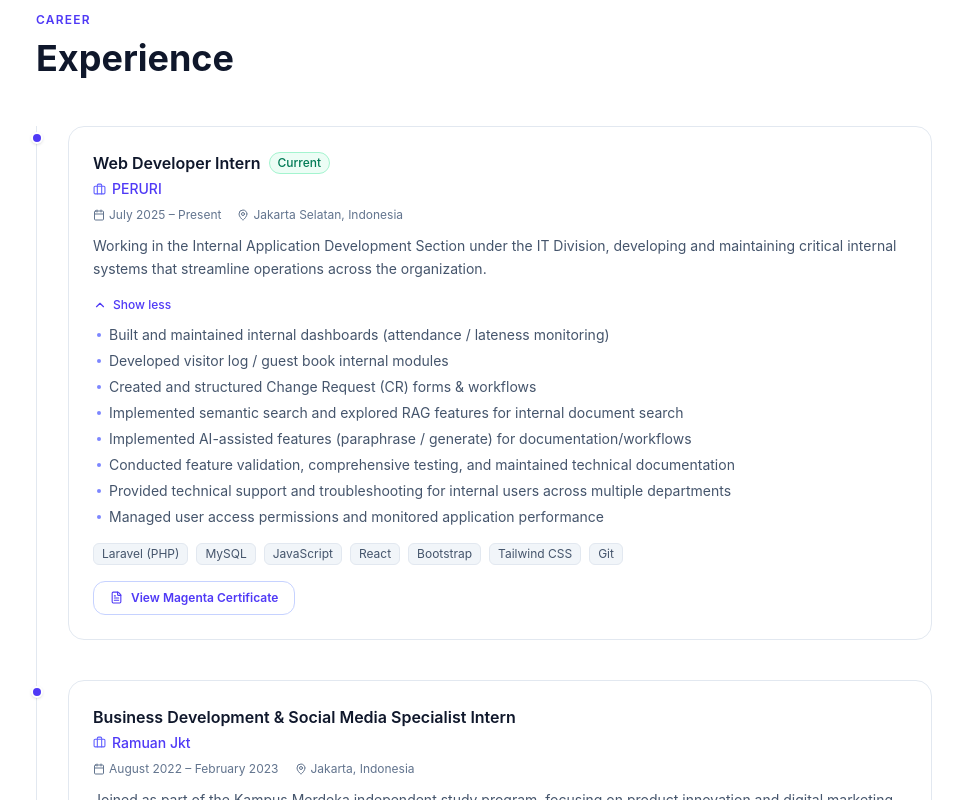
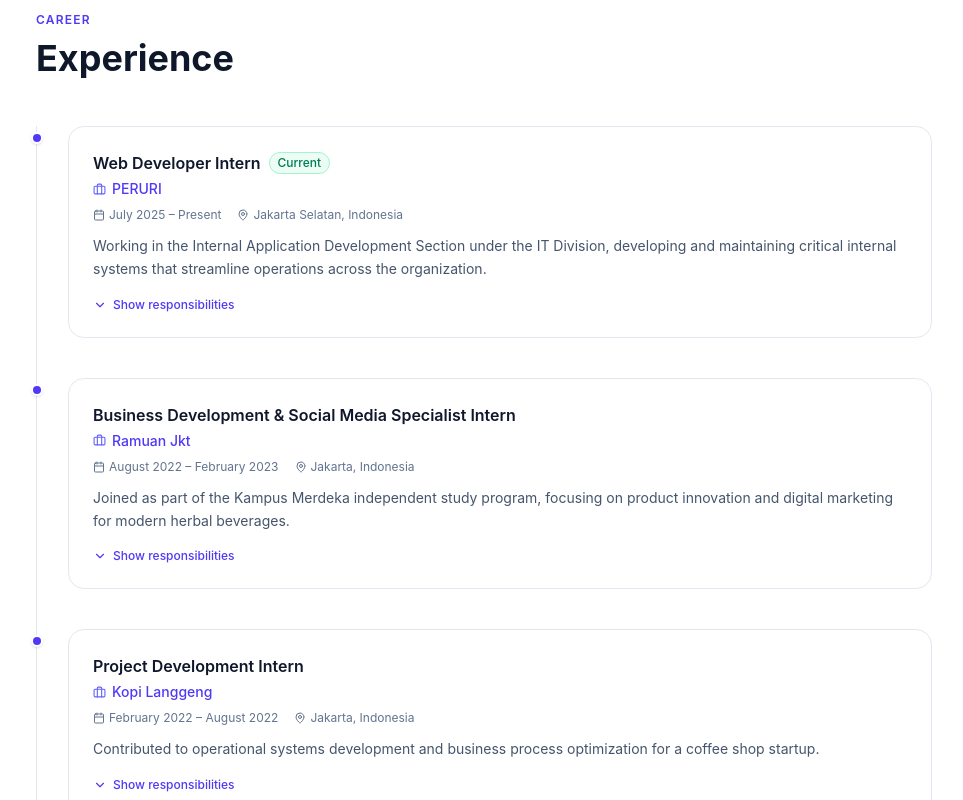
Before and after one commit to IkraDayandra/Portofolio-Ikra-Dayandra-Deswan, a React (Vite) app: page / in a window 1280 px wide. Shown: the part 2000-2800 px from the top of the page, without its empty margins (156-1119 px from the left). Built offline with nearby package versions, Linux system fonts and the light colour scheme.

Commit message:
fix show web exp

```diff
--- a/src/components/ExperienceCard.jsx
+++ b/src/components/ExperienceCard.jsx
@@ -8,7 +8,7 @@ const fadeUp = {
 };
 
 export default function ExperienceCard({ exp, index }) {
-    const [expanded, setExpanded] = useState(index === 0);
+    const [expanded, setExpanded] = useState(false);
 
     return (
         <motion.div
@@ -97,7 +97,7 @@ export default function ExperienceCard({ exp, index }) {
                             {exp.certificateFile && (
                                 <div className="mt-4">
                                     <a
-                                        href={exp.certificateFile}
+                                        href={`${import.meta.env.BASE_URL}${exp.certificateFile.replace(/^\//, '')}`}
                                         target="_blank"
                                         rel="noopener noreferrer"
                                         className="inline-flex items-center gap-2 px-4 py-2 rounded-xl text-xs font-semibold
--- a/src/components/Hero.jsx
+++ b/src/components/Hero.jsx
@@ -77,7 +77,7 @@ export default function Hero() {
                         Get in touch
                     </a>
                     <a
-                        href="/cv-ikra-dayandra-deswan.pdf"
+                        href={`${import.meta.env.BASE_URL}cv-ikra-dayandra-deswan.pdf`}
                         download
                         className="inline-flex items-center gap-2 px-6 py-3 rounded-xl border border-slate-200 dark:border-slate-700
                        bg-white dark:bg-slate-800 text-slate-700 dark:text-slate-300 font-semibold text-sm
```
